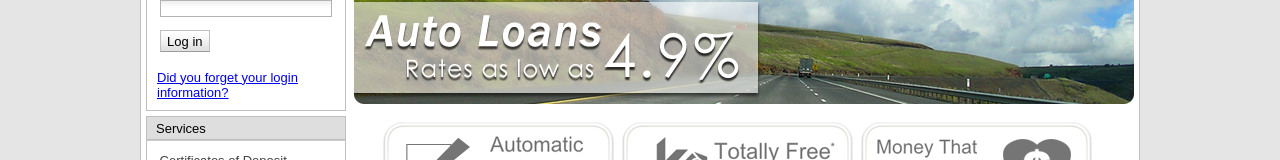
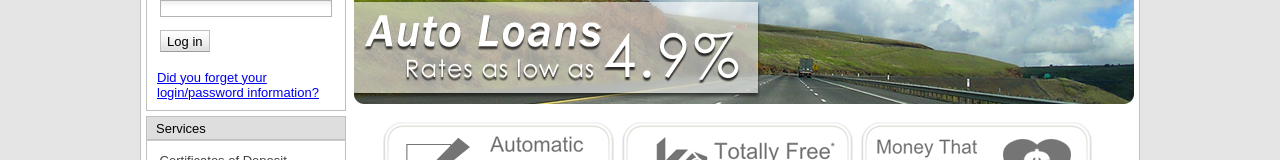
Before and after one commit to tmarkunin/jke, a plain HTML site: page JKEWebUI/WebContent/index.html in a window 1280 px wide. Shown: the part 164-324 px from the top of the page. Drawn offline with Linux system fonts and the light colour scheme.

Commit message:
Update index.html

```diff
--- a/JKEWebUI/WebContent/index.html
+++ b/JKEWebUI/WebContent/index.html
@@ -70,7 +70,7 @@ dojo.addOnLoad( function() {
 			</div>
 			<button dojoType="dijit.form.Button" label="Log in" id="loginButton"></button>
 			<br><br>
-			<a href="#">Did you forget your login information?</a>
+			<a href="#">Did you forget your login/password information?</a>
 
 		</div>
 		<div id="loggedInContent" style="display: none">
```
